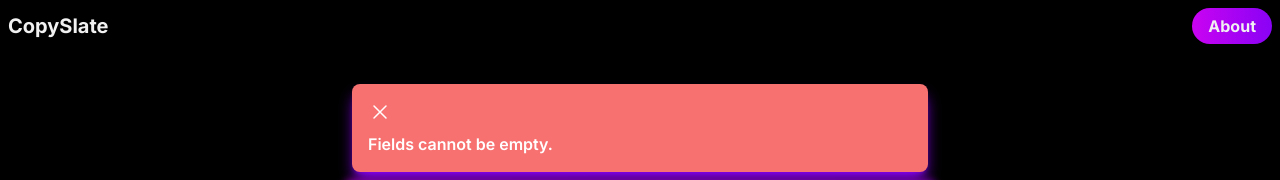
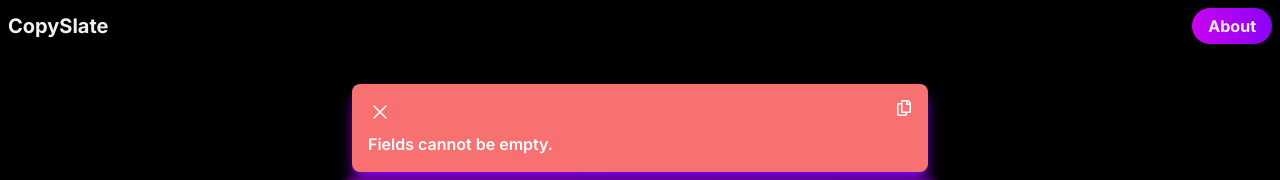
Before and after one commit to adarshswaminath/CopySlate, a Next.js app: page /create-message in a window 1280 px wide. Both pictures are taken after typing "Sample", "Sample" into the empty fields and a click on the button "Create". Shown: the top 180 px of the page. Built offline with nearby package versions, Linux system fonts and the light colour scheme.

Commit message:
Link copy function added #1

```diff
--- a/app/create-message/page.jsx
+++ b/app/create-message/page.jsx
@@ -1,9 +1,13 @@
 "use client";
-import React, { useState } from "react";
+import React, { useCallback, useState } from "react";
 import axios from "axios";
 import { BiLinkExternal } from "react-icons/bi";
 import QRCode from "qrcode.react";
 import { saveAs } from "file-saver";
+import { FaRegCopy } from "react-icons/fa";
+import copy from "copy-to-clipboard";
+
+
 
 function Page() {
   const [path, setPath] = useState("");
@@ -73,6 +77,10 @@ function Page() {
       });
     }
   };
+  const urlCopytoClipBoard = useCallback(() => {
+   copy(`${window.location.origin}/${path}`)
+   alert("Link Copied In Clip Board")
+  })
   return (
     <div className=" bg-black flex items-center justify-center">
       <div className="p-8 rounded-lg shadow-lg w-full md:w-2/3 lg:w-1/2 xl:w-1/2">
@@ -82,6 +90,7 @@ function Page() {
               isSuccess ? "bg-[#ca03f2] text-white" : "bg-red-400 text-white"
             }`}
           >
+            <div className="flex justify-between">
             <button className="mb-2" onClick={clearSubmitMessage}>
               <svg
                 xmlns="http://www.w3.org/2000/svg"
@@ -98,6 +107,8 @@ function Page() {
                 />
               </svg>
             </button>
+            <FaRegCopy onClick={urlCopytoClipBoard}/>
+            </div>
             <p className="font-semibold">{submitMessage}</p>
           </div>
         )}
```
